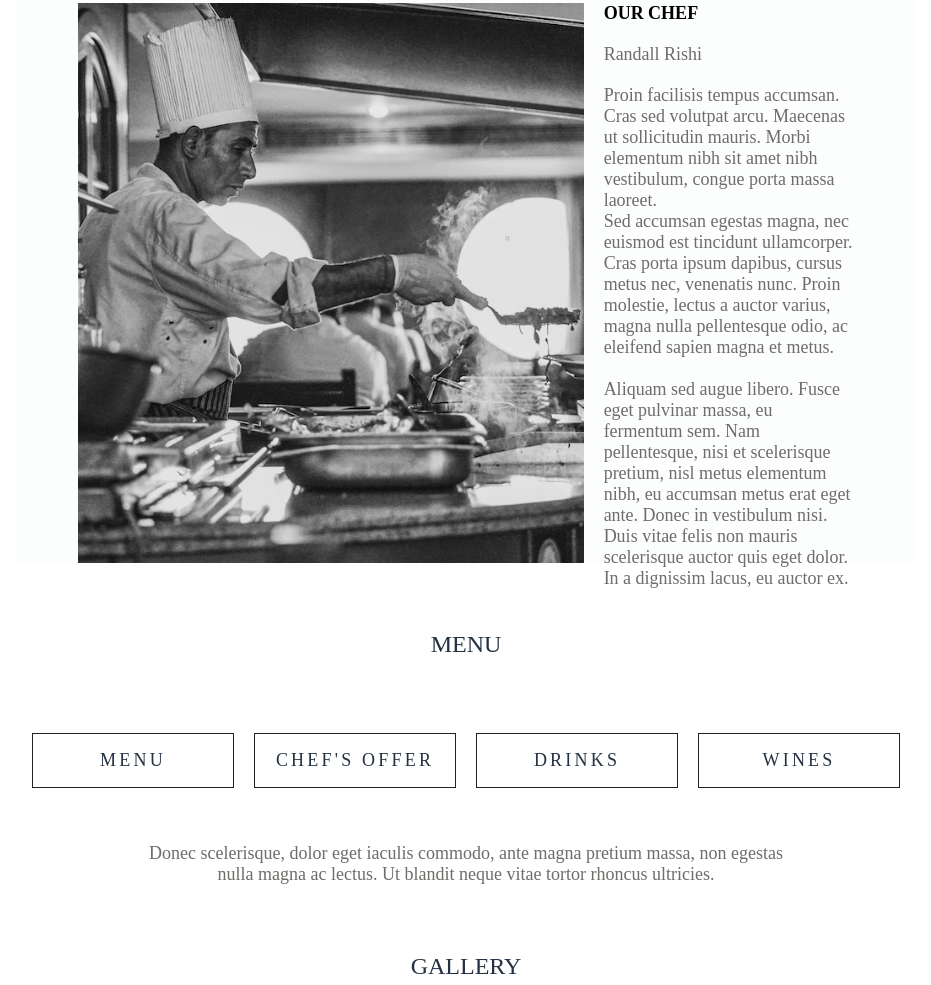
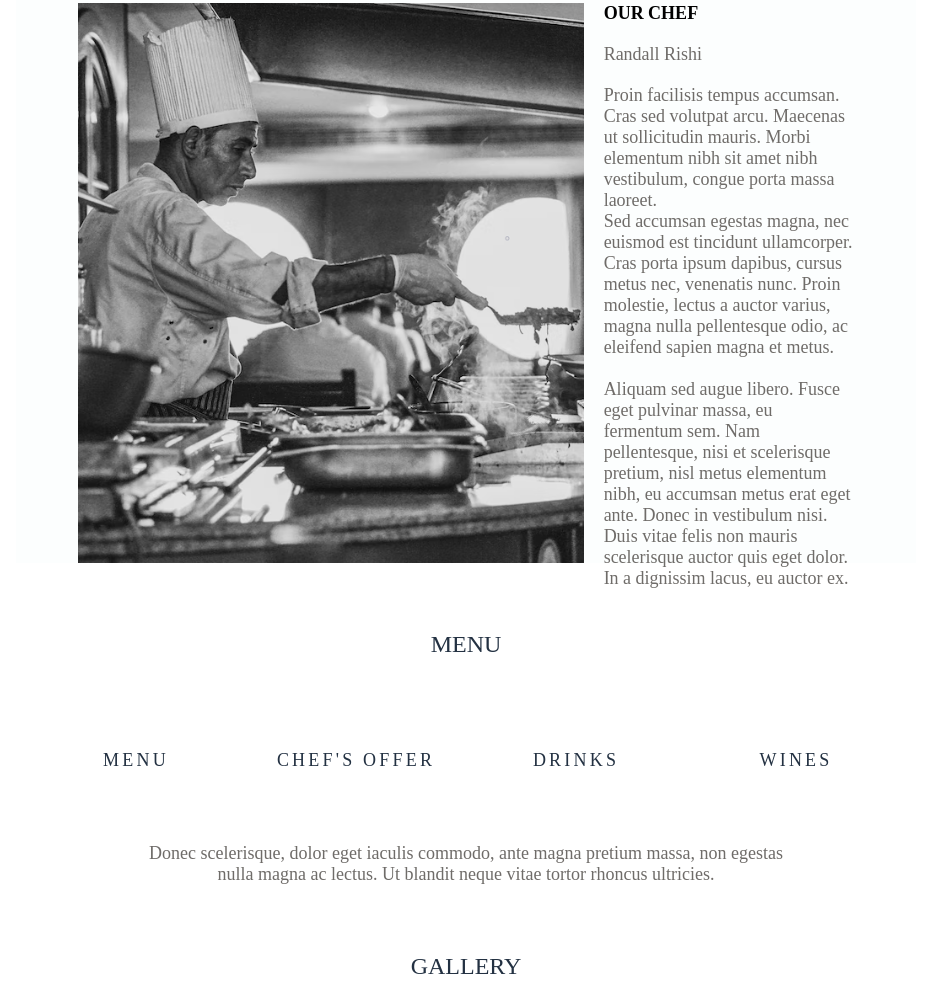
Before and after one commit to dominik-kiss/site-project, a website built with webpack: page dist/index.html in a window 1280 px wide. Shown: the part 919-1904 px from the top of the page, without its empty margins (174-1105 px from the left). Built offline with nearby package versions, Linux system fonts and the light colour scheme.

Commit message:
Update some colors and add button effect

```diff
--- a/src/style.css
+++ b/src/style.css
@@ -6,7 +6,7 @@
     --light1: #fcfefe;
     --light2: #6f6c69;
     --dark1: #233142;
-    --reservation-button-clr: #1293db;
+    --light-blue: #1293db;
 
     --font-small: 18px;
     --font-medium: 24px;
@@ -119,7 +119,8 @@
 
 #reservation-button {
     font-size: var(--font-medium);
-    background-color: var(--reservation-button-clr);
+    background-color: var(--light-blue);
+    border: 1px solid var(--border-color);
     padding: 10px;
     font-weight: 500;
 }
@@ -227,8 +228,56 @@
 	transition: all 500ms cubic-bezier(0.77, 0, 0.175, 1);
 	cursor: pointer;
 	user-select: none;
-    border: 1px solid var(--border-color);
+    /* border: 1px solid var(--border-color); */
     text-align: center;
+}
+
+
+.btn:before, .btn:after {
+	content: '';
+	position: absolute;
+	transition: inherit;
+	z-index: -1;
+}
+
+.btn:hover {
+	color: var(--light1);
+	transition-delay: .5s;
+}
+
+.btn:hover:before {
+	transition-delay: 0s;
+}
+
+.btn:hover:after {
+	background: var(--light2);
+	transition-delay: .35s;
+}
+
+/* From Top */
+
+.from-top:before,
+.from-top:after {
+	left: 0;
+	height: 0;
+	width: 100%;
+}
+
+.from-top:before {
+	bottom: 0;
+	border: 1px solid var(--light2);
+	border-top: 0;
+	border-bottom: 0;
+}
+
+.from-top:after {
+	top: 0;
+	height: 0;
+}
+
+.from-top:hover:before,
+.from-top:hover:after {
+	height: 100%;
 }
 
 /* Gallery content */
```
